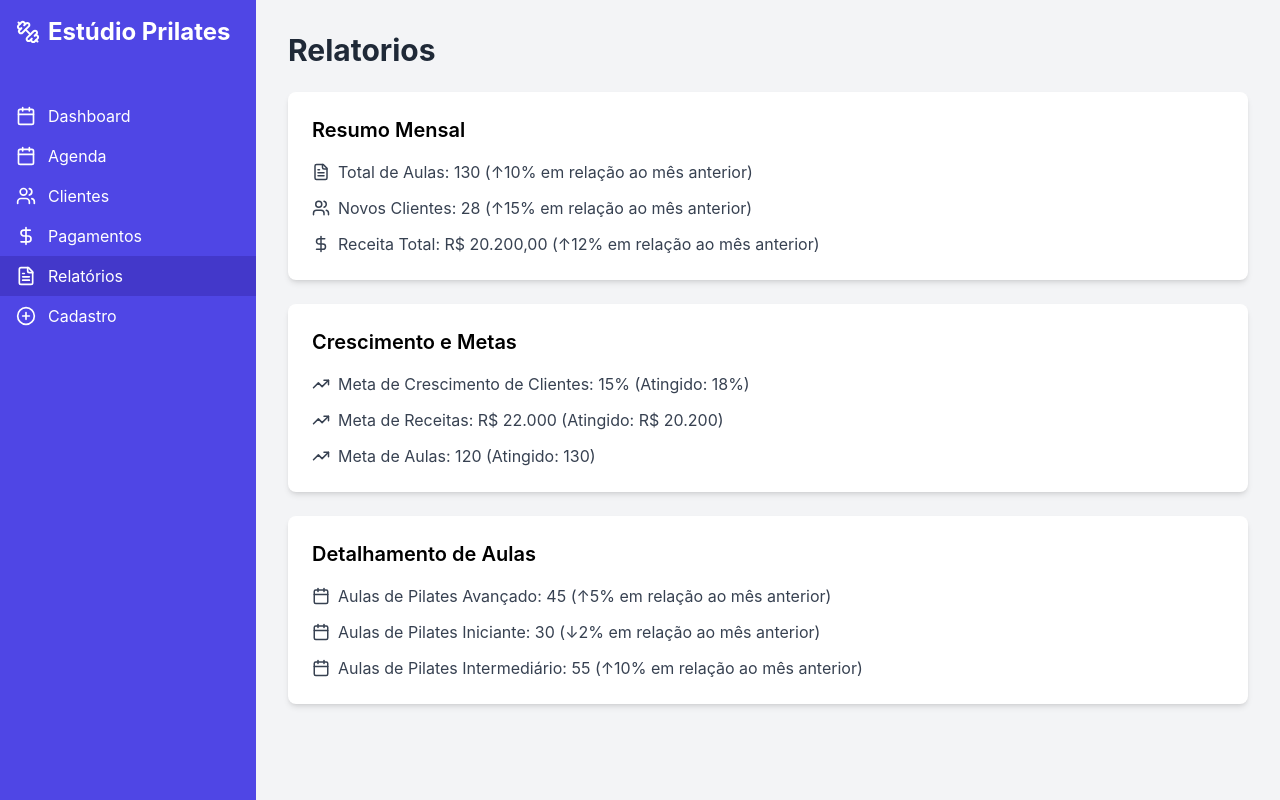
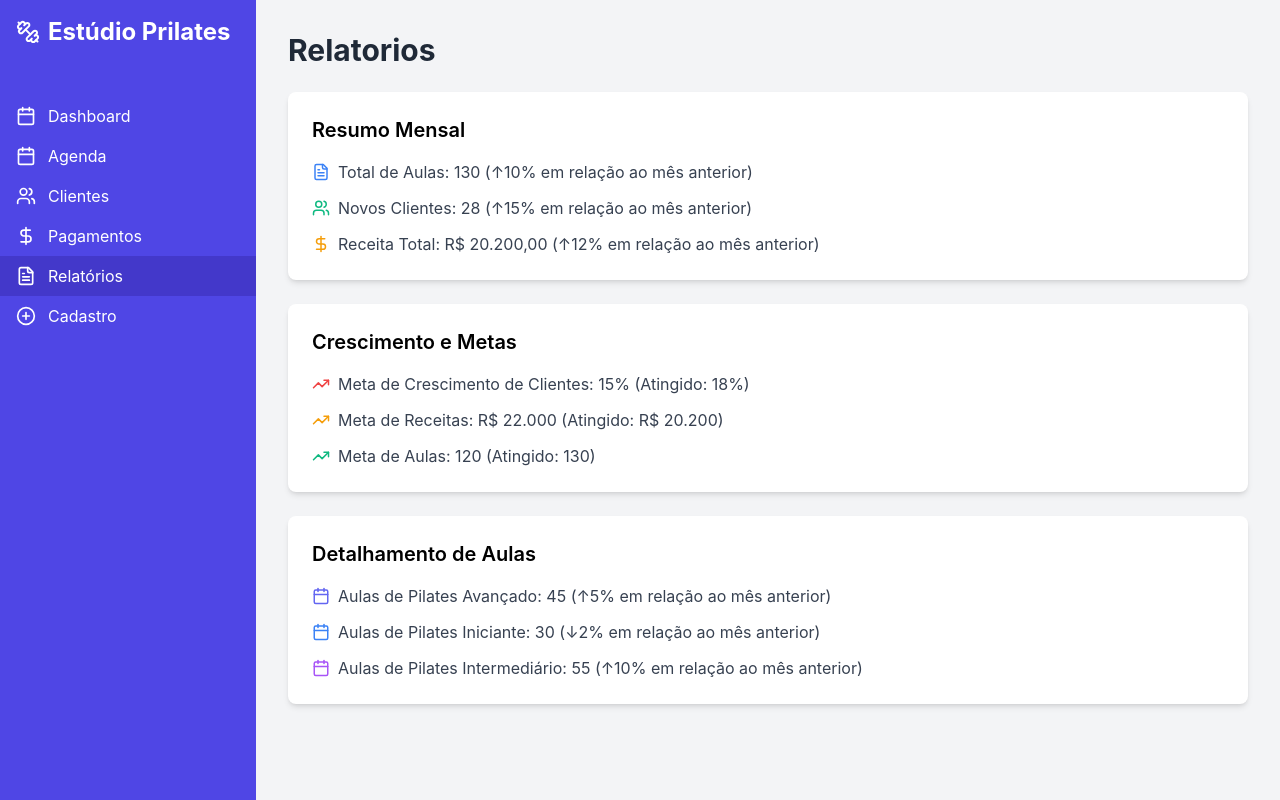
Before and after one commit to TamLeal/pilates-app, a React (Vite) app: page / in a window 1280 px wide. Both pictures are taken after a click on the button "Relatórios". Built offline with nearby package versions, Linux system fonts and the light colour scheme.

Commit message:
relatorios redesign

```diff
--- a/src/pages/Relatorios.jsx
+++ b/src/pages/Relatorios.jsx
@@ -10,15 +10,15 @@ const Relatorios = () => (
         <h3 className="text-xl font-semibold mb-4">Resumo Mensal</h3>
         <ul className="space-y-3">
           <li className="flex items-center text-gray-700">
-            <FileText className="mr-2" size={18} />
+            <FileText className="mr-2 text-blue-500" size={18} />
             <span>Total de Aulas: 130 (↑10% em relação ao mês anterior)</span>
           </li>
           <li className="flex items-center text-gray-700">
-            <Users className="mr-2" size={18} />
+            <Users className="mr-2 text-green-500" size={18} />
             <span>Novos Clientes: 28 (↑15% em relação ao mês anterior)</span>
           </li>
           <li className="flex items-center text-gray-700">
-            <DollarSign className="mr-2" size={18} />
+            <DollarSign className="mr-2 text-yellow-500" size={18} />
             <span>Receita Total: R$ 20.200,00 (↑12% em relação ao mês anterior)</span>
           </li>
         </ul>
@@ -31,15 +31,15 @@ const Relatorios = () => (
         <h3 className="text-xl font-semibold mb-4">Crescimento e Metas</h3>
         <ul className="space-y-3">
           <li className="flex items-center text-gray-700">
-            <TrendingUp className="mr-2" size={18} />
+            <TrendingUp className="mr-2 text-red-500" size={18} />
             <span>Meta de Crescimento de Clientes: 15% (Atingido: 18%)</span>
           </li>
           <li className="flex items-center text-gray-700">
-            <TrendingUp className="mr-2" size={18} />
+            <TrendingUp className="mr-2 text-yellow-500" size={18} />
             <span>Meta de Receitas: R$ 22.000 (Atingido: R$ 20.200)</span>
           </li>
           <li className="flex items-center text-gray-700">
-            <TrendingUp className="mr-2" size={18} />
+            <TrendingUp className="mr-2 text-green-500" size={18} />
             <span>Meta de Aulas: 120 (Atingido: 130)</span>
           </li>
         </ul>
@@ -52,15 +52,15 @@ const Relatorios = () => (
         <h3 className="text-xl font-semibold mb-4">Detalhamento de Aulas</h3>
         <ul className="space-y-3">
           <li className="flex items-center text-gray-700">
-            <Calendar className="mr-2" size={18} />
+            <Calendar className="mr-2 text-indigo-500" size={18} />
             <span>Aulas de Pilates Avançado: 45 (↑5% em relação ao mês anterior)</span>
           </li>
           <li className="flex items-center text-gray-700">
-            <Calendar className="mr-2" size={18} />
+            <Calendar className="mr-2 text-blue-500" size={18} />
             <span>Aulas de Pilates Iniciante: 30 (↓2% em relação ao mês anterior)</span>
           </li>
           <li className="flex items-center text-gray-700">
-            <Calendar className="mr-2" size={18} />
+            <Calendar className="mr-2 text-purple-500" size={18} />
             <span>Aulas de Pilates Intermediário: 55 (↑10% em relação ao mês anterior)</span>
           </li>
         </ul>
```
